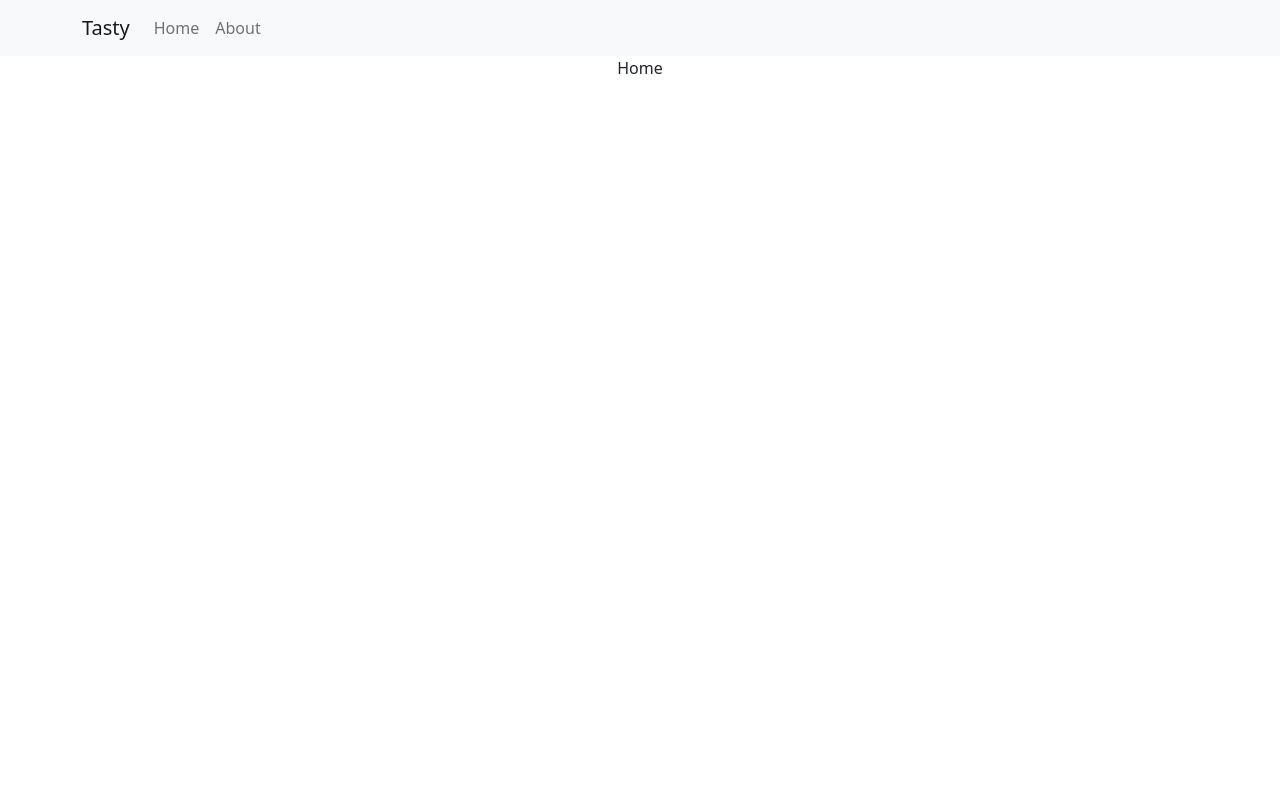
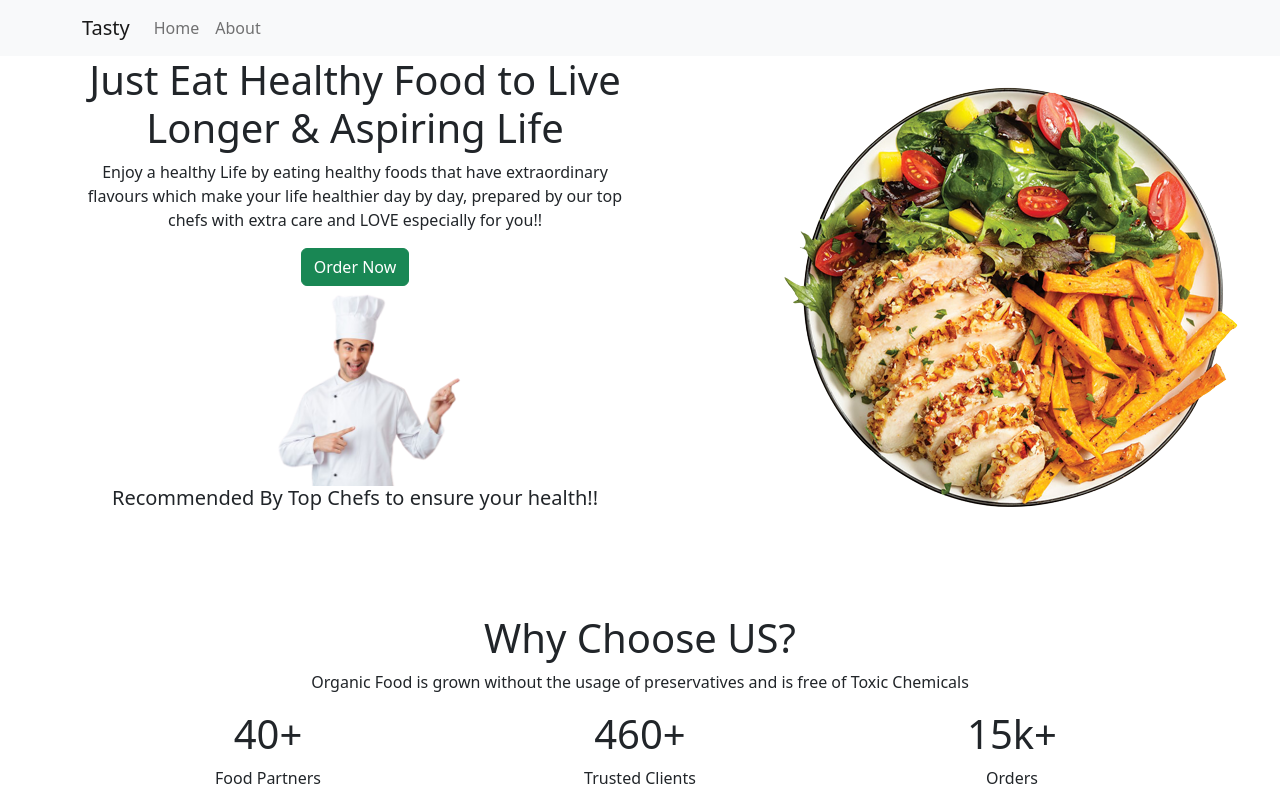
Before and after one commit to LearncodingbyVG/FirstProject, a React (Create React App) app: page /home in a window 1280 px wide. Built offline with nearby package versions, Linux system fonts and the light colour scheme.

Commit message:
Some home component changes

```diff
--- a/src/components/Home/Home.js
+++ b/src/components/Home/Home.js
@@ -1,9 +1,88 @@
-import React, { Component } from 'react'
+import React from 'react'
+import './Home.css';
+import d from "./d.png";
+import cook from "./cook.png";
 
-export default class Home extends Component {
-  render() {
-    return (
-      <div>Home</div>
-    )
-  }
+
+export default function Home() {
+  return (
+    <>
+      <div className='container'>
+        <div className="row">
+          <div className="col-sm-6 col-md-5 col-lg-6">
+            <h1 className='heading'> Just Eat <span className="healthy">Healthy</span> Food to Live Longer & <span className="healthy">Aspiring Life</span> </h1>
+            <p className='para'>Enjoy a healthy Life by eating healthy foods that have extraordinary
+              flavours which make your life healthier day by day, prepared by our top chefs with extra care and <span className=' love'>LOVE </span> especially for you!!
+            </p>
+            <button type="button" className="btn btn-success">Order Now</button>
+
+
+
+            <div className="box">
+              <img src={cook} className="cook" style={{ height: "200px" }}>
+
+              </img>
+
+
+              <div className="center">
+                <div className="dialog-1">
+                  <div className="left-point"></div>
+                </div>
+
+                <div className="dialog-2">
+                  <h5 className='chef'> Recommended By Top Chefs to ensure your health!!</h5>
+                  <div className="right-point"></div>
+                </div>
+              </div>
+
+            </div>
+
+
+          </div>
+
+          <div className="col-sm-6 col-md-5 offset-md-2 col-lg-6 offset-lg-0 mt-4">
+
+            <img src={d} className="plate" style={{ marginLeft: "50px" }}></img>
+
+
+          </div>
+
+        </div>
+
+      </div>
+      <div className='section-2 mt-5 pt-5'>
+
+        <div className="container">
+          <div className="row justify-content-md-center">
+
+            <div className="col-md-auto">
+              <h1 class="why"> Why Choose US?</h1>
+            </div>
+            <p className='row justify-content-md-center'> Organic Food is grown without the usage of preservatives and is free of Toxic Chemicals</p>
+          </div>
+        </div>
+
+
+      </div>
+      <div className="container mx-auto" id='scroll'>
+        <div className="row mx-auto">
+          <div className="col order 3 menu">
+            <h1 className='text-center head'> 40+ </h1>
+            <p className='text-center parap'> Food Partners</p>
+          </div>
+          <div className="col order-3 menu">
+            <h1 className='text-center head'> 460+</h1>
+            <p className='text-center parap'> Trusted Clients</p>
+          </div>
+          <div className="col order-3 menu">
+            <h1 className='text-center head'> 15k+ </h1>
+            <p className='text-center parap'> Orders</p>
+          </div>
+        </div>
+      </div>
+
+
+    </>
+
+  )
 }
```
